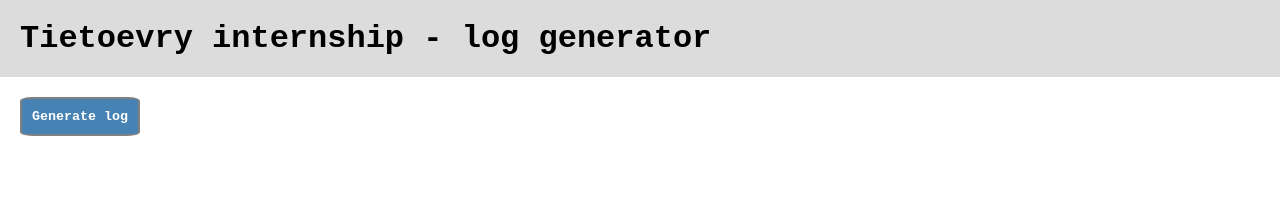
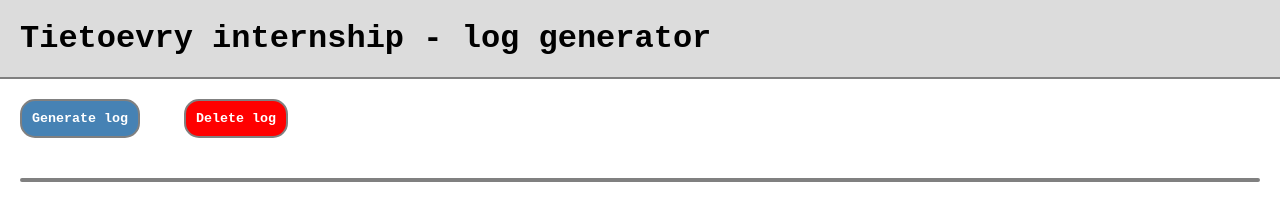
Before and after one commit to Vegas441/HTTP_log_timeline, a plain HTML site: page src/index.html in a window 1280 px wide. Drawn offline with Linux system fonts and the light colour scheme.

Commit message:
Needs fixes

```diff
--- a/src/index.html
+++ b/src/index.html
@@ -17,6 +17,8 @@
 
     <button id="generateButton" onclick="httpGet()">Generate log</button>
 
+    <button id="deleteButton" onclick="deleteLog()">Delete log</button>
+
     <section id="log-section">
     </section>
 
--- a/src/logTool.js
+++ b/src/logTool.js
@@ -1,5 +1,5 @@
 /**
- *
+ * Server communication object
  */
 class serverComm {
     constructor(addr, name) {
@@ -13,7 +13,7 @@ class serverComm {
 }
 
 /**
- * @brief Send a request to server
+ * Send a request to server
  * @returns Response test from server
  */
 function httpGet() {
@@ -30,18 +30,16 @@ function httpGet() {
 
 /**
  * Separates log into names of servers, adresses and messages
- * @param {*} log
+ * @param {string} log
  */
 function processResponse(log) {
 
     // Add style to log section
     var logSection = document.getElementById("log-section");
-    logSection.style.border = "1px solid grey"; // Add border
-    logSection.style.margin = "20px";
 
     // Process log into correct variables
     var lines = log.split('\n');
-    var connections = []; // Server connections by server adresses
+    var connections = new Array(); // Server connections by server adresses
     for(var i = 0; i < lines.length - 1; i++) {
         let line = lines[i].split(" ");
 
@@ -53,14 +51,19 @@ function processResponse(log) {
             addr = addr[0]; // Server address
 
             // Check if communication object exists
-            var commObject = null;   // TODO -> fix | UNDEFINED
-            for(const obj in connections) {
-                //console.log(obj.address);
-                if(addr === obj.address) {
-                    commObject = obj;
+            var commObject;
+
+            /*
+            //console.log(connections.length);
+            for(var i = 0; i < connections.length - 1; i++) {      // TODO -> fix
+                var cObj = connections[i];
+                //console.log(cObj.address);
+                if(addr === cObj.address) {
+                    commObject = cObj;
                     break;
                 }
             }
+            */
 
 
             // Message to new server
@@ -93,11 +96,27 @@ function processResponse(log) {
 
 /**
  *
- * @param {*} commObject Communication object
+ * @param {serverComm} commObject Communication object
  * @returns
  */
 function generateDiv(commObject) {
     div = document.createElement("div");
     div.innerHTML = commObject.name + " -> " + commObject.address;
+    div.style.margin = "10px";
+    div.style.padding = "5px";
+    div.style.border = "2px solid grey";
+    //div.style.borderradius = "5px";
     return div;
 }
+
+/**
+ * Deletes generated log
+ */
+function deleteLog() {
+    var logSection = document.getElementById("log-section");
+    var child = logSection.lastElementChild;
+    while(child) {
+        logSection.removeChild(child);
+        child = logSection.lastElementChild;
+    }
+}
--- a/src/style.css
+++ b/src/style.css
@@ -7,6 +7,7 @@
     background-color: gainsboro;
     margin: 0px;
     padding: 0px;
+    border-bottom: 2px solid grey;
 }
 
 #Header h1 {
@@ -22,6 +23,22 @@
     color: white;
     font-weight: bold;
     border: 2px solid gray;
-    border-radius: 10%;
+    border-radius: 15px;
+}
 
+#deleteButton {
+    margin: 20px;
+    padding: 10px;
+    background-color: red;
+    font-family: 'Courier New', Courier, monospace;
+    color: white;
+    font-weight: bold;
+    border: 2px solid gray;
+    border-radius: 15px;
 }
+
+#log-section {
+    border: 2px solid gray;
+    border-radius: 15px;
+    margin: 20px;
+}
```
